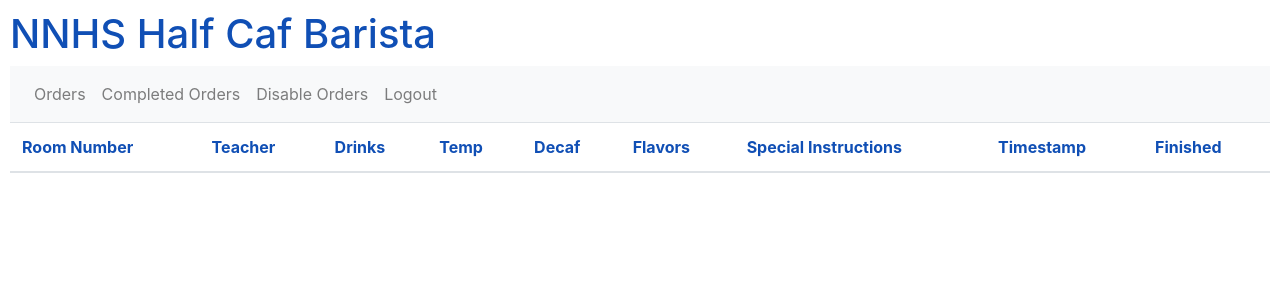
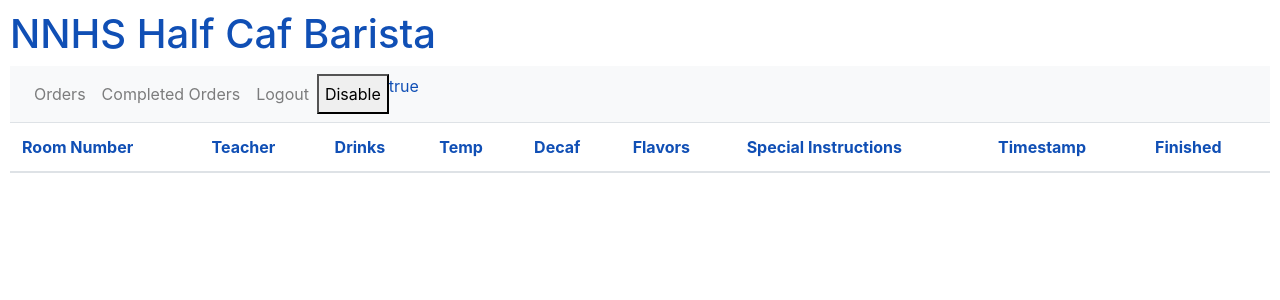
Before and after one commit to nnhsse202122/half-caf-app-2022, a Python web app: template Web-App/app/templates/barista.html in a window 1280 px wide. Shown: the top 300 px of the page. Run offline with Jinja, Linux system fonts and the light colour scheme; the template is opened without the code that fills it, so the values that code supplies are empty; some libraries are stand-ins or nearby versions.

Commit message:
able to change true and flase with button on html page

```diff
--- a/Web-App/app/main/forms.py
+++ b/Web-App/app/main/forms.py
@@ -105,6 +105,10 @@ class OrderForm(FlaskForm):
 class BaristaForm(FlaskForm):
 
     clear_completed_orders = SubmitField(u'Complete Orders')
+
+# class DisableForm(FlaskForm):
+#     order_time = False
+
 
 class A_UserDashboardForm(FlaskForm):
     submitActivate = SubmitField('Activate Users')
--- a/Web-App/app/templates/barista.html
+++ b/Web-App/app/templates/barista.html
@@ -12,8 +12,19 @@
              color: #104FB5;
             }
         </style>
+        <!-- <script>
+            let BtnEle = document.querySelector(".Btn");
+            let resEle = document.querySelector(".result");
+            let boolVal = true;
+            resEle.innerHTML = boolVal;
+            BtnEle.addEventListener("click", () => {
+               boolVal = !boolVal;
+               resEle.innerHTML = boolVal;
+            });
+         </script> -->
     </head>
     <body>
+
         <h1> NNHS Half Caf Barista</h1>
         {% block navbar %}
         <nav class="navbar navbar-expand-lg navbar-light bg-light">
@@ -29,12 +40,23 @@
                     <a class="nav-link" href="{{ url_for('main.baristaCompleted') }}">Completed Orders</a>
                   </li>
                   <li class="nav-item">
-                    <a class="nav-link" href="{{ url_for('main.barista') }}">Disable Orders</a>
-                  </li>
-                  <li class="nav-item">
                     <a class="nav-link" href="{{ url_for('main.logout') }}">Logout</a>
                   </li>
+                  <button class="Btn">Disable</button>
+                  <div class="result"></div>
+                  <script>
+                     let BtnEle = document.querySelector(".Btn");
+                     let resEle = document.querySelector(".result");
+                     let order_time = true;
+                     resEle.innerHTML = order_time;
+                     BtnEle.addEventListener("click", () => {
+                      order_time = !order_time;
+                        resEle.innerHTML = order_time;
+                     });
+                  </script>
+
             </ul>
+
           </div>
         </nav>
         {% endblock %}
@@ -90,5 +112,6 @@
             </tbody>
         </table>
         </div>
+
     </body>
 {% endblock %}
```
Also changed, not shown: Web-App/app/main/routes.py (+8 -3 lines).
